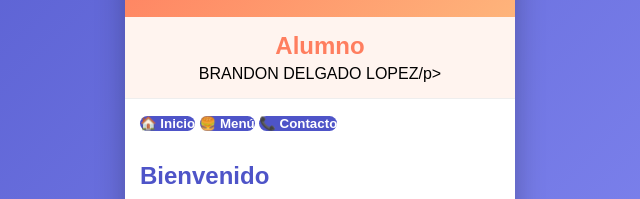
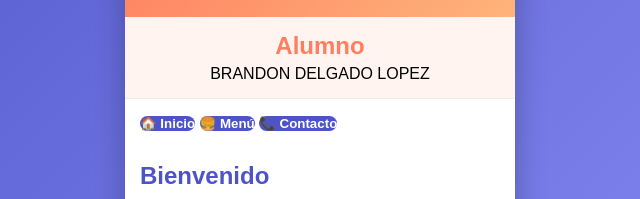
Before and after one commit to brandondelgado2526-prog/P3_IOS_EJEMPLOAPP, a plain HTML site: page index.html in a window 1280 px wide. Shown: the part 226-425 px from the top of the page, 320-960 px from the left. Drawn offline with Linux system fonts and the light colour scheme; files whose address does not match are found by name.

Commit message:
Fix closing tag for paragraph in index.html

```diff
--- a/index.html
+++ b/index.html
@@ -18,7 +18,7 @@
 
 <section class="perfil">
 <h2>Alumno</h2>
-<p>BRANDON DELGADO LOPEZ/p>
+<p>BRANDON DELGADO LOPEZ<p>
 </section>
 
 <nav class="menu">
```
